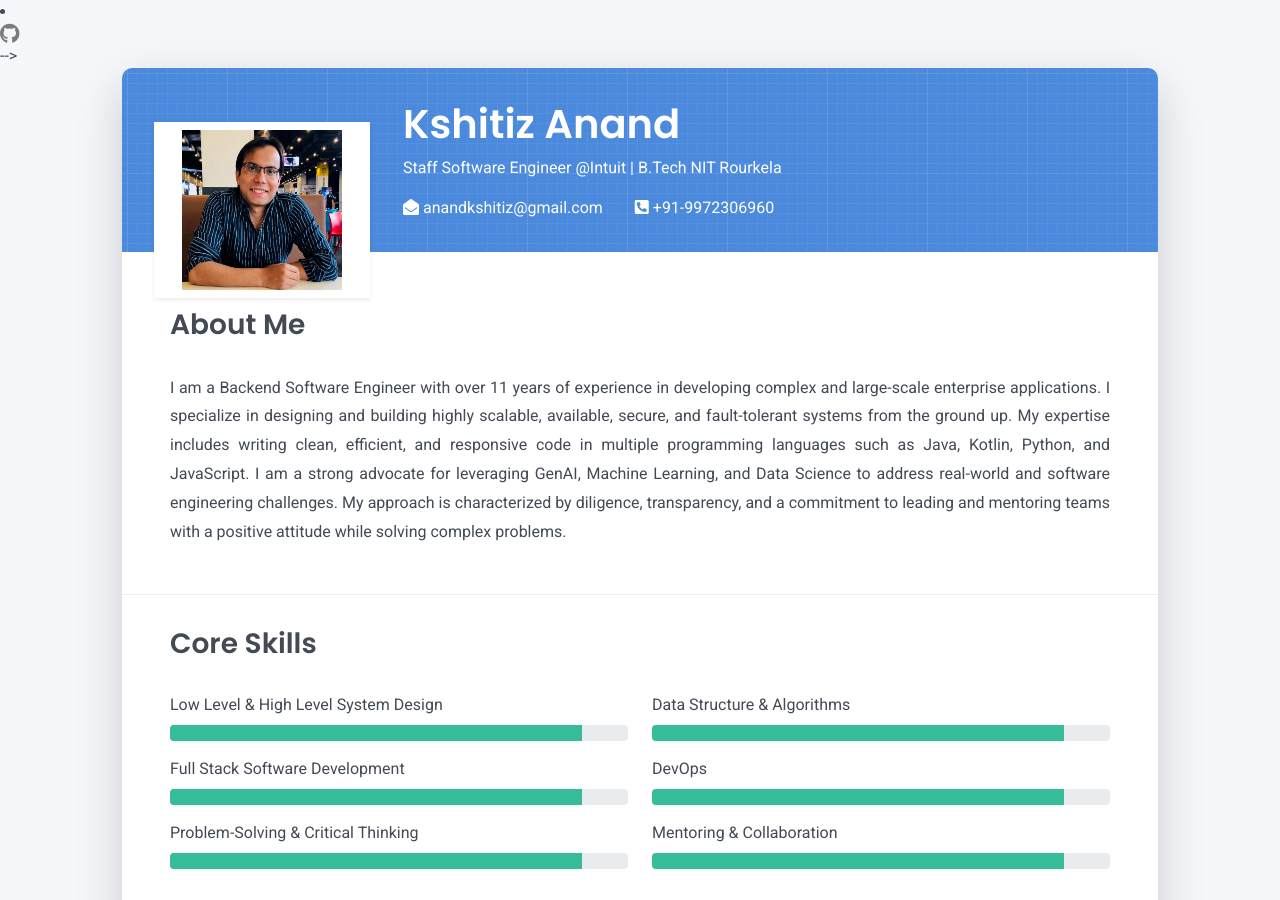
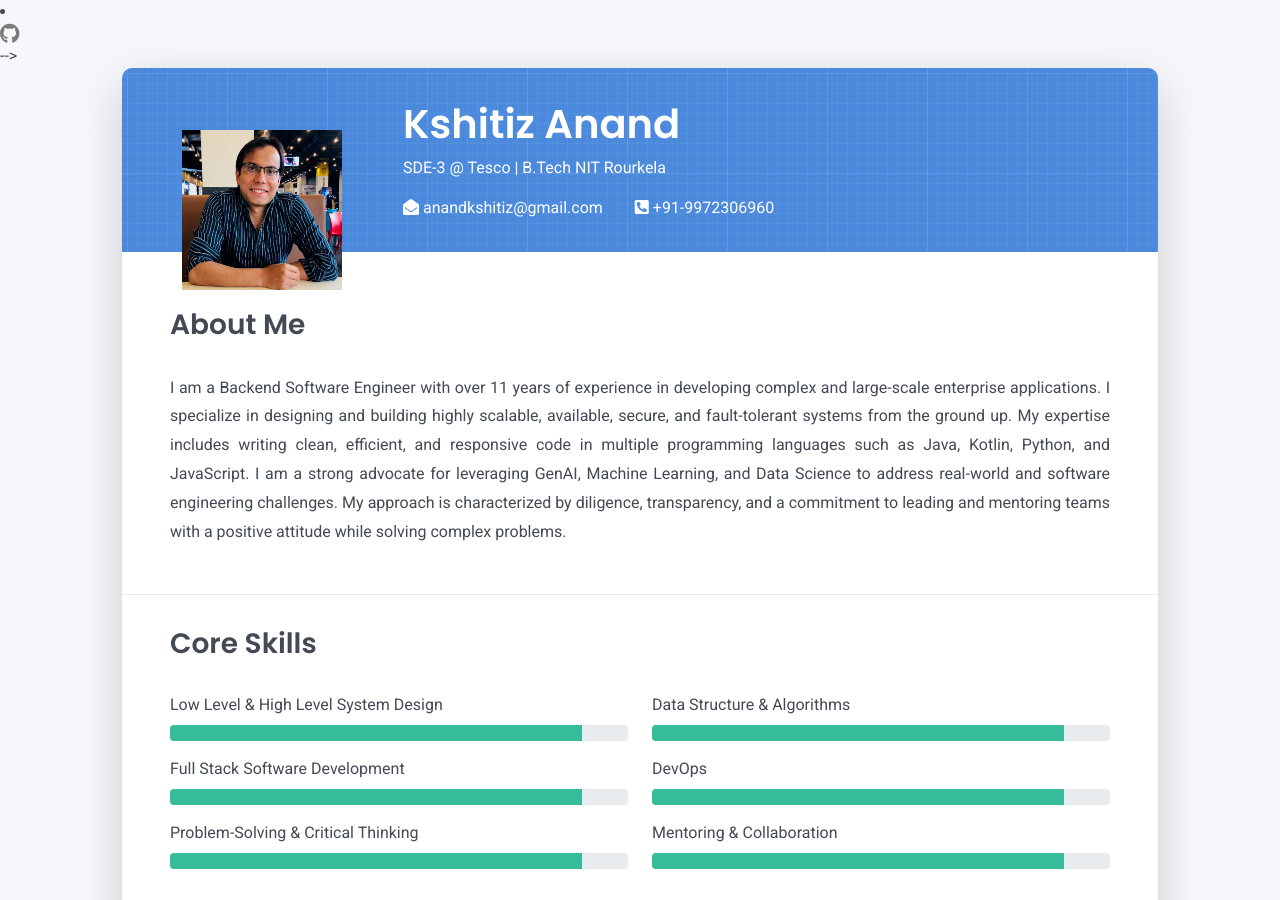
Before and after one commit to anandkshitiz/anandkshitiz.github.io, a Jekyll site: the page built from tabs/about.md, in a window 1280 px wide and 900 px high. Built offline with Jekyll 4.4.1, drawn with Linux system fonts in a browser that asks for light colours; some of the changed text lies outside the part shown.

Commit message:
work ex changes

```diff
--- a/_layouts/resume.html
+++ b/_layouts/resume.html
@@ -81,12 +81,12 @@
         <div class="cover-bg p-2 p-lg-3 text-white">
           <div class="row align-items-center">
             <div class="col-lg-3 col-md-12">
-              <div class="avatar hover-effect bg-white shadow-sm p-1"><img src="images/avatar.jpg" width="160"
+              <div class="avatar hover-effect p-1"><img src="images/avatar.jpg" width="160"
                   height="160" /></div>
             </div>
             <div class="col-lg-6 col-md-12">
               <h2 class="h1 mb-1" data-aos="fade-left" data-aos-delay="0">Kshitiz Anand</h2>
-              <p class="mb-1" data-aos="fade-left" data-aos-delay="100">Staff Software Engineer @Intuit | B.Tech NIT Rourkela</p>
+              <p class="mb-1" data-aos="fade-left" data-aos-delay="100">SDE-3 @ Tesco | B.Tech NIT Rourkela</p>
               <div class="d-flex mt-2">
                 <div class="me-3"><i class="fas fa-envelope-open"></i> {{ site.social.email }}</div>
                 <div><i class="fas fa-phone-square-alt"></i> +91-9972306960</div>
@@ -125,20 +125,6 @@
       </div>
     </div>
   </div>
-  <!-- <footer class="pt-4 pb-4 text-muted text-center d-print-none">
-    <div class="container">
-      <div class="my-3">
-        <div class="h4">Kshitiz Anand</div>
-        <div class="footer-nav">
-          {% include_relative about/content/site-nav.html %}
-        </div>
-      </div>
-      <div class="text-small">
-        <div class="mb-1">&copy; Right Resume. All rights reserved.</div>
-        <div>Design - <a href="https://templateflip.com/" target="_blank">TemplateFlip</a></div>
-      </div>
-    </div>
-  </footer> -->
   <script src="scripts/bootstrap.bundle.min.js?ver=1.2.0"></script>
   <script src="scripts/aos.js?ver=1.2.0"></script>
   <script src="scripts/main.js?ver=1.2.0"></script>
```
